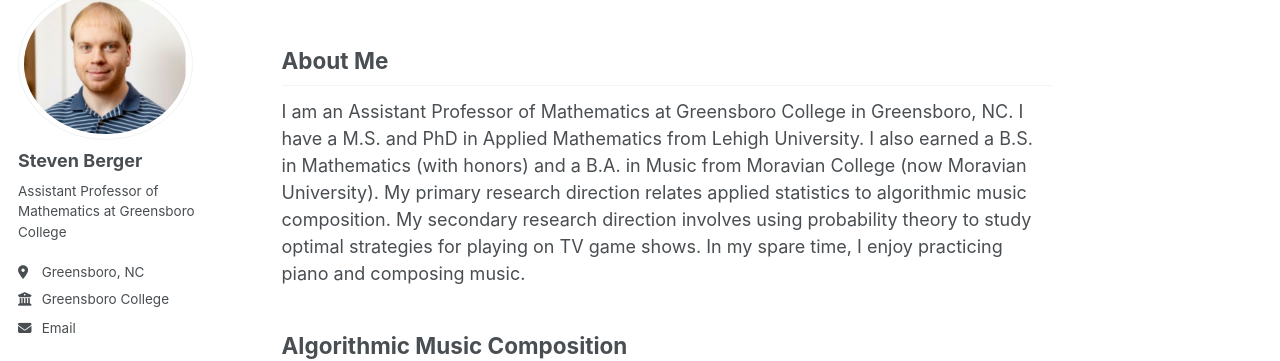
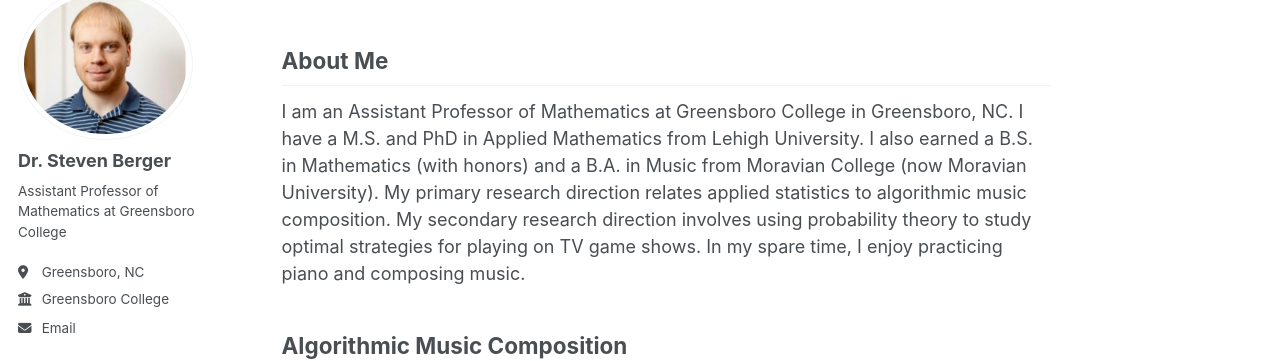
Before and after one commit to SRBerger/SRBerger.github.io, a Jekyll site: the page built from _pages/about.md, in a window 1280 px wide. Shown: the part 111-472 px from the top of the page. Built offline with Jekyll 4.4.1, drawn with Linux system fonts in a browser that asks for light colours; a script that is not in the unit is left out.

```diff
--- a/_config.yml
+++ b/_config.yml
@@ -24,7 +24,7 @@ repository               : "SRBerger/SRBerger.github.io"
 author:
   # Biographic information
   avatar           : "https://SRBerger.github.io/files/IMG_4331.jpeg"
-  name             : "Steven Berger"
+  name             : "Dr. Steven Berger"
   pronouns         : # example: "she/her"
   bio              : "Assistant Professor of Mathematics at Greensboro College"
   location         : "Greensboro, NC"
```
